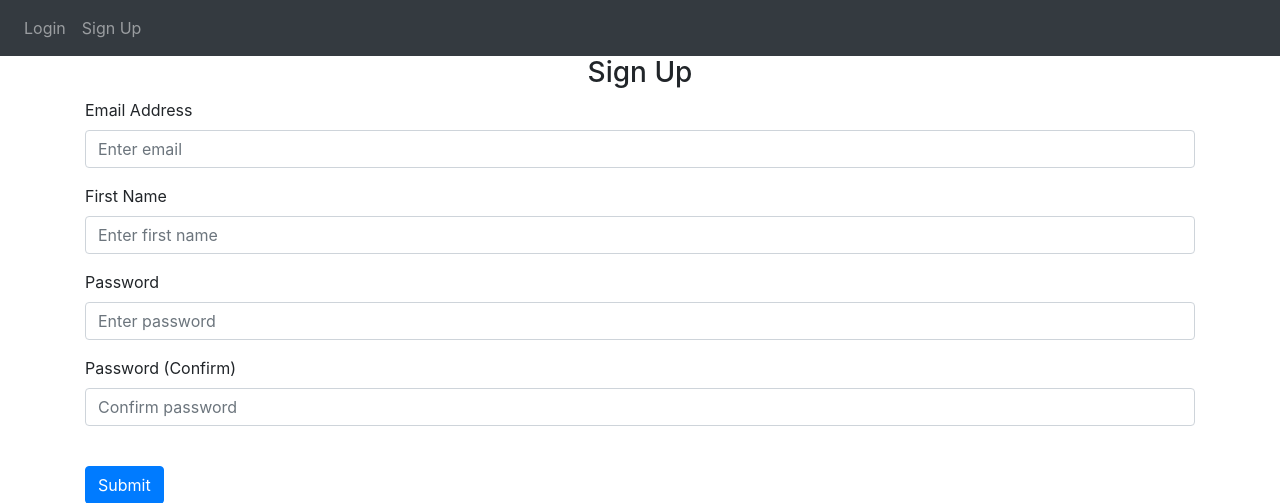
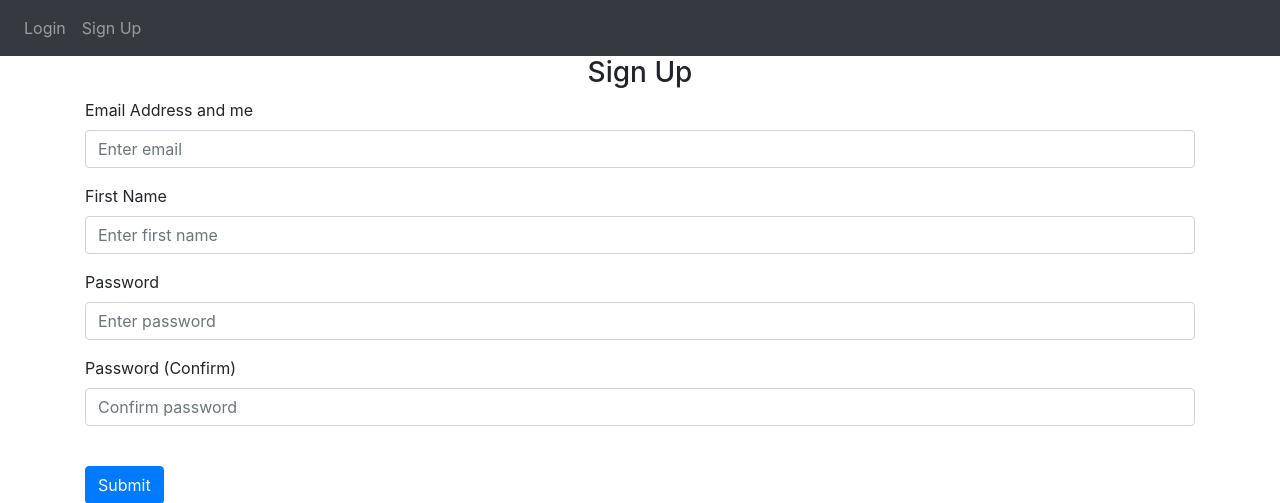
Before and after one commit to hngprojects/pr-deploy, a Flask app: page /sign-up in a window 1280 px wide. Shown: the top 503 px of the page. Run offline with Flask 3, Linux system fonts and the light colour scheme; some libraries are stand-ins or nearby versions.

Commit message:
Update sign_up.html
Signed-off-by: Dominic <cadatechnonso@gmail.com>

```diff
--- a/website/templates/sign_up.html
+++ b/website/templates/sign_up.html
@@ -3,7 +3,7 @@ content %}
 <form method="POST">
   <h3 align="center">Sign Up</h3>
   <div class="form-group">
-    <label for="email">Email Address</label>
+    <label for="email">Email Address and me</label>
     <input
       type="email"
       class="form-control"
```
